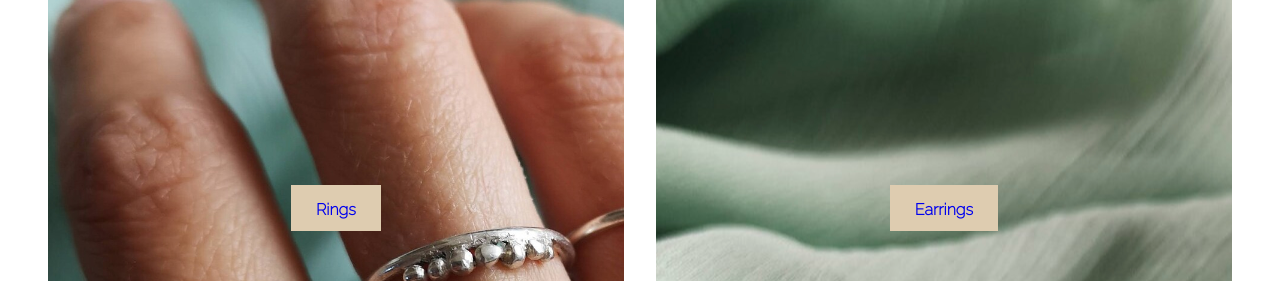
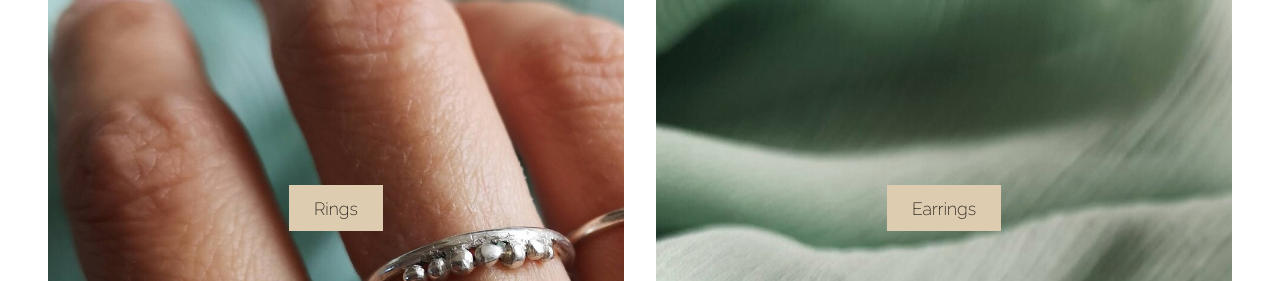
Before and after one commit to joeAmc/MJT, a Next.js app: page / in a window 1280 px wide. Shown: the part 1992-2273 px from the top of the page. Built offline with nearby package versions, Linux system fonts and the light colour scheme.

Commit message:
style updates

```diff
--- a/src/app/globals.css
+++ b/src/app/globals.css
@@ -49,6 +49,7 @@ h2 {
 a {
   font-weight: 700;
   font-size: 16px;
+  color: rgb(0, 0, 0);
 }
 
 h3 {
@@ -74,6 +75,7 @@ p {
 
 .btn:hover {
   background: var(--secondarylight-color);
+  color: rgb(255, 255, 255);
 }
 
 .spacer {
--- a/src/components/Collections/Collections.js
+++ b/src/components/Collections/Collections.js
@@ -15,11 +15,9 @@ const Collections = ({ gridArea }) => {
             className={classes.collection}
             style={{ background: `url(${collection.imagePath})` }}
           >
-            <button className="btn">
-              <Link href={`/${collection.name.toLowerCase()}`}>
-                {collection.name}
-              </Link>
-            </button>
+            <Link href={`/${collection.name.toLowerCase()}`}>
+              <button className="btn">{collection.name}</button>
+            </Link>
           </div>
         ))}
       </div>
--- a/src/components/Footer/Footer.css
+++ b/src/components/Footer/Footer.css
@@ -37,6 +37,10 @@
   color: rgb(255, 255, 255);
 }
 
+.footer h3:hover {
+  color: rgb(110, 107, 107);
+}
+
 .footer a {
   color: rgb(255, 255, 255);
 }
@@ -53,6 +57,10 @@
   margin-right: 10px;
 }
 
+.footer-icons svg:hover {
+  color: rgb(110, 107, 107);
+}
+
 @media only screen and (max-width: 480px) {
   .footer {
     padding: 0;
```
